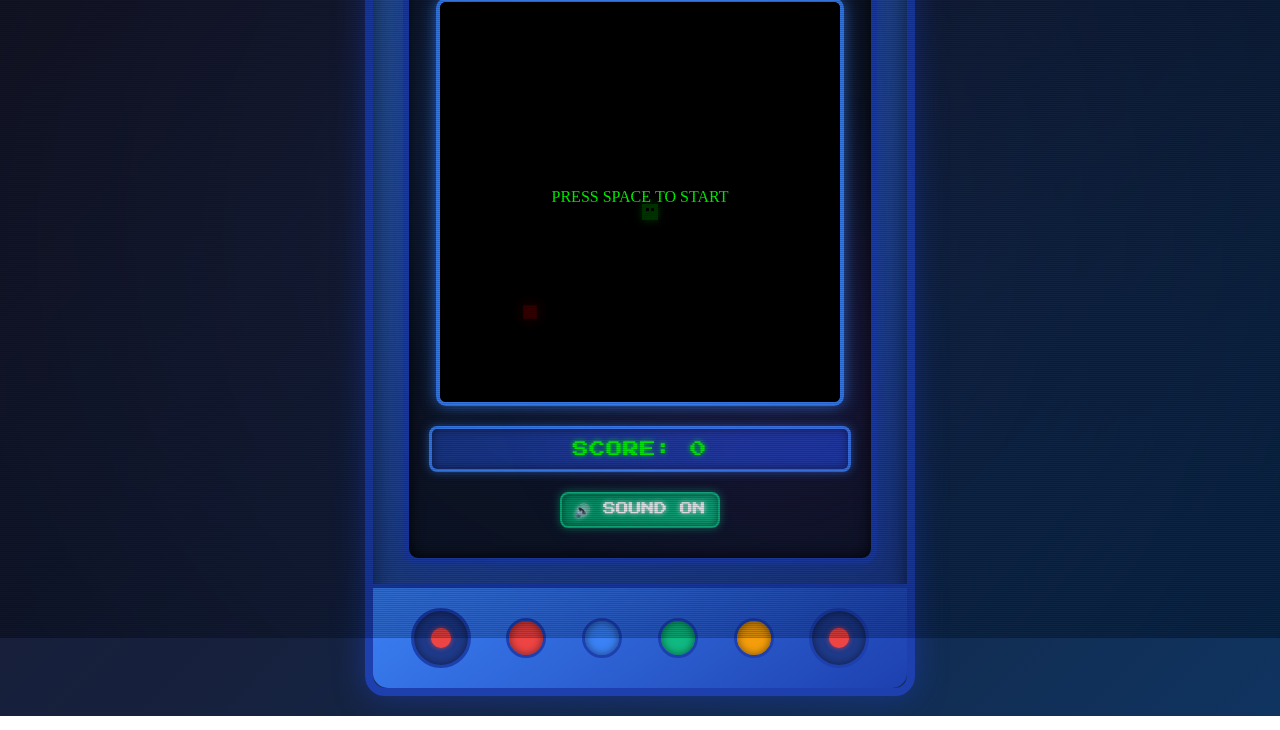
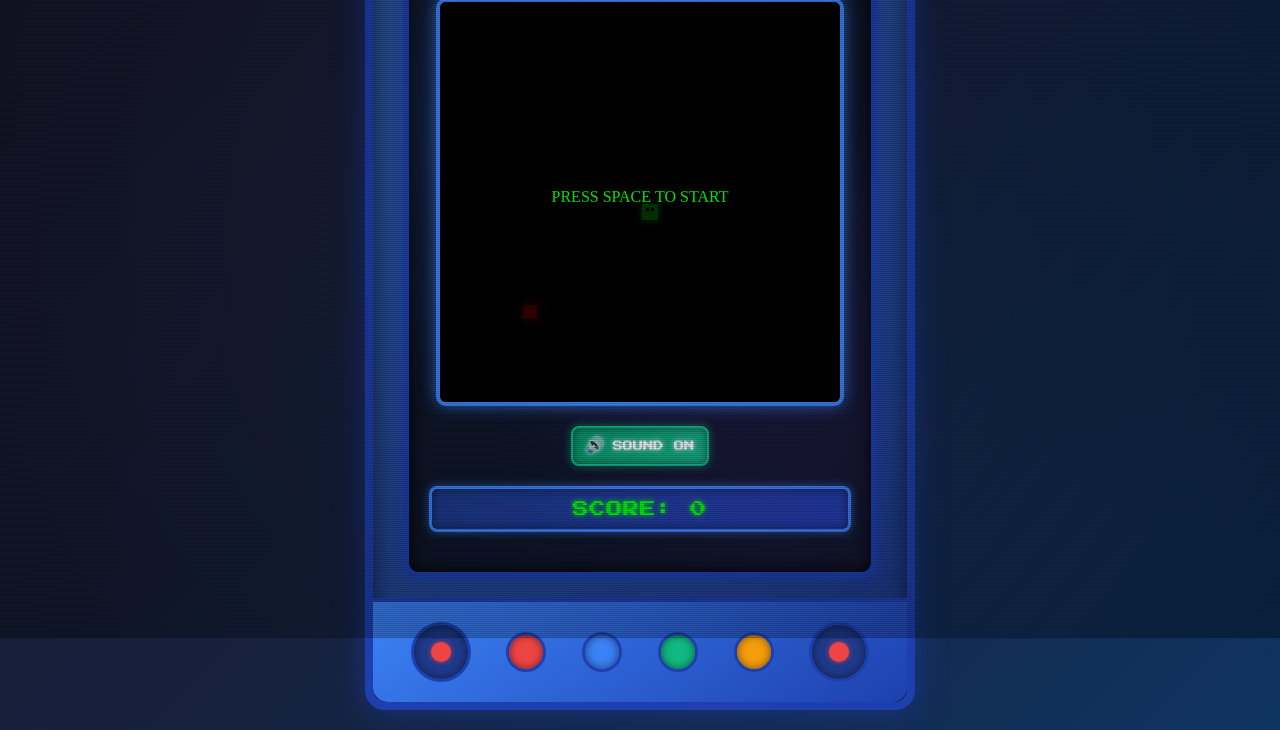
Before and after one commit to Catttai/snake-arcade, a website: page index.html in a window 1280 px wide. Shown: the part 162-892 px from the top of the page. Drawn offline with Linux system fonts and the light colour scheme.

Commit message:
Add files via upload
fix sound button and alignment

```diff
--- a/index.html
+++ b/index.html
@@ -12,8 +12,11 @@
     <div class="game-screen">
       <h1>SNAKE ATTACK</h1>
       <canvas id="gameCanvas" width="400" height="400"></canvas>
+      <button id="soundButton" class="sound-button on" onclick="toggleSound()">
+        <span class="sound-icon">🔊</span>
+        <span class="sound-text">SOUND ON</span>
+      </button>
       <div id="score">SCORE: 0</div>
-      <button id="soundButton" class="sound-button on" onclick="toggleSound()">🔊 SOUND ON</button>
     </div>
     <div class="control-panel">
       <div class="joystick"></div>
--- a/snake.js
+++ b/snake.js
@@ -55,8 +55,12 @@ function saveSoundState() {
 // Update sound button appearance
 function updateSoundButton() {
   const soundButton = document.getElementById('soundButton');
+  const soundIcon = soundButton.querySelector('.sound-icon');
+  const soundText = soundButton.querySelector('.sound-text');
+
   if (soundButton) {
-    soundButton.textContent = soundEnabled ? '🔊 SOUND ON' : '🔇 SOUND OFF';
+    soundIcon.textContent = soundEnabled ? '🔊' : '🔇';
+    soundText.textContent = soundEnabled ? 'SOUND ON' : 'SOUND OFF';
     soundButton.className = soundEnabled ? 'sound-button on' : 'sound-button off';
   }
 }
--- a/style.css
+++ b/style.css
@@ -243,12 +243,35 @@ h1 {
   background: linear-gradient(145deg, #1e3a8a, #1e40af);
   color: #ffffff;
   cursor: pointer;
-  display: block;
+  display: flex;
+  align-items: center;
+  justify-content: center;
+  gap: 8px;
   transition: all 0.3s ease;
   box-shadow:
     0 0 8px rgba(59, 130, 246, 0.6),
     inset 0 0 8px rgba(0, 0, 0, 0.5);
   text-shadow: 0 0 5px #ffffff;
+  text-align: center;
+  line-height: 1;
+  min-height: 40px;
+}
+
+.sound-icon {
+  font-size: 1.2em;
+  line-height: 1;
+  display: flex;
+  align-items: center;
+  justify-content: center;
+  transform: translateY(-3px);
+}
+
+.sound-text {
+  font-size: 0.8em;
+  line-height: 1;
+  display: flex;
+  align-items: center;
+  justify-content: center;
 }
 
 .sound-button:hover {
```
